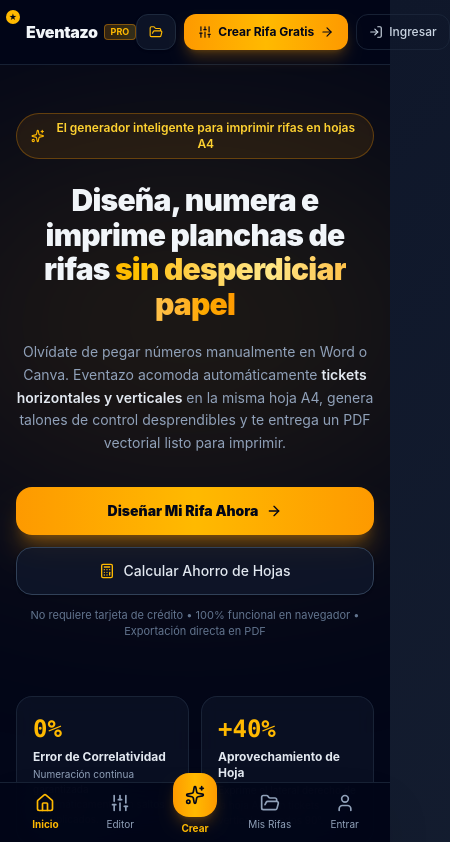
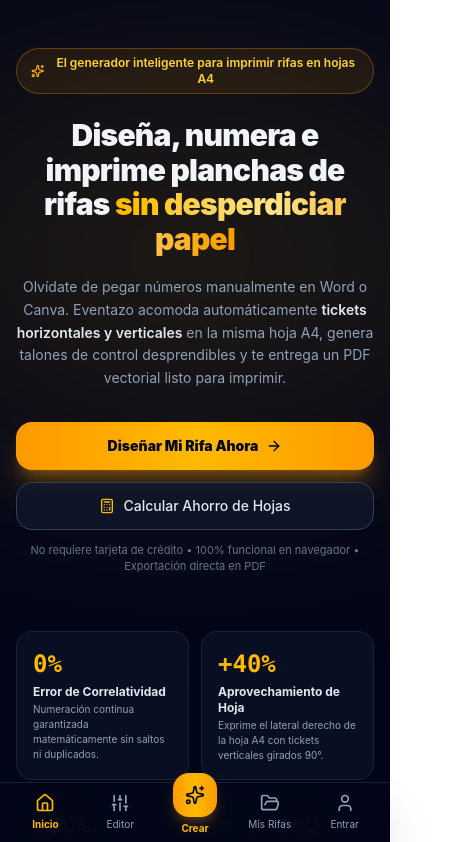
Before and after one commit to elkisser/Eventazo, a Next.js app: page / in a window 390 px wide. Shown: the top 842 px of the page, 450 px wide, since content can reach past the window. Built offline with nearby package versions, Linux system fonts and the light colour scheme; no server answers.

Commit message:
fix: ocultar navbar superior en dispositivos moviles (hidden sm:block)

```diff
--- a/src/components/Header.tsx
+++ b/src/components/Header.tsx
@@ -93,7 +93,7 @@ export function Header() {
 
   return (
     <>
-      <header className="sticky top-0 z-40 border-b border-slate-800/80 bg-slate-950/90 backdrop-blur-md">
+      <header className="hidden sm:block sticky top-0 z-40 border-b border-slate-800/80 bg-slate-950/90 backdrop-blur-md">
         <div className="container mx-auto flex h-16 items-center justify-between px-4 sm:px-6">
           {/* Logo & Marca unificada */}
           <Link href="/" className="flex items-center gap-2.5 group">
```
Also changed, not shown: 1 other file (tests, documents, lock files or other folders).
